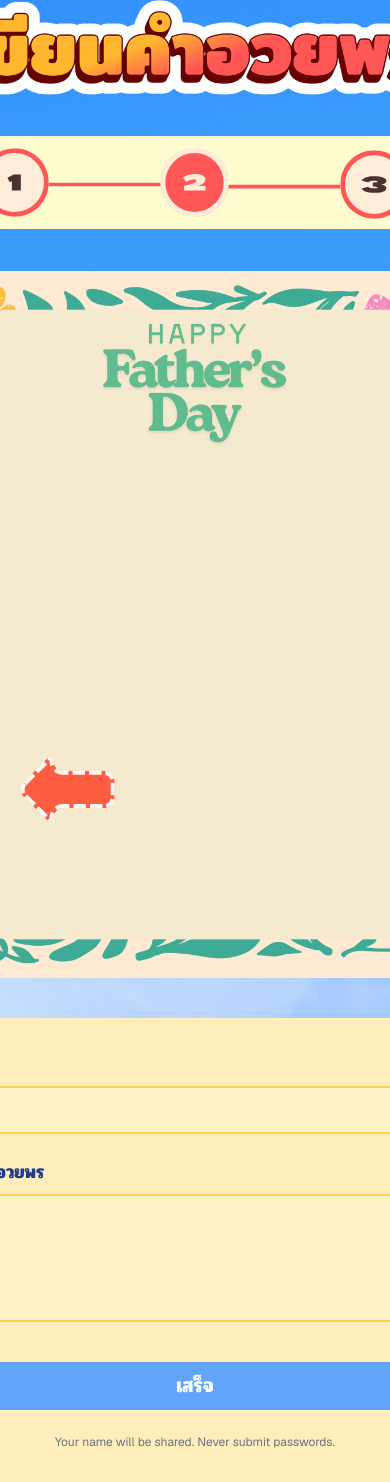
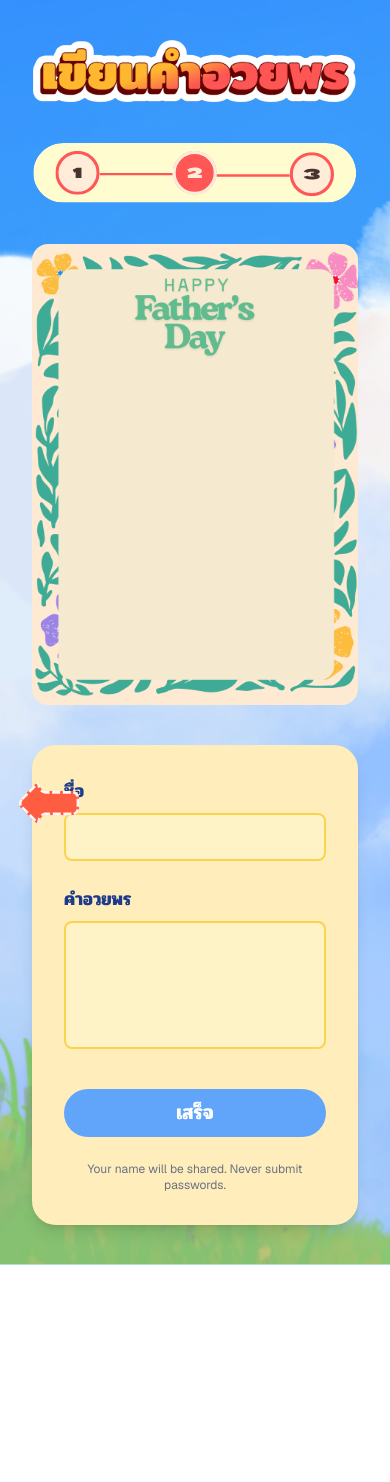
Before and after one commit to PrakasitJ/father-day-card, a Next.js app: page /blessing in a window 390 px wide. After the commit the page ends 1265 px from the top, so only its background shows below. Built offline with nearby package versions, Linux system fonts and the light colour scheme.

Commit message:
feat: update responsive

```diff
--- a/app/blessing/page.tsx
+++ b/app/blessing/page.tsx
@@ -15,7 +15,7 @@ export default function Blessing() {
   const { selectedCardId, senderName, blessingMessage } = useCardStore();
   return (
     <PageLayout>
-      <div className="flex flex-col md:flex-row items-center justify-center gap-40 z-10 relative px-4">
+      <div className="flex flex-col md:flex-row items-center justify-center gap-8 md:gap-40 z-10 relative px-8 pb-10">
         <main className="flex flex-col items-center justify-center gap-10">
           <ChooseCardText />
           <Stepper2 />
--- a/app/card-selection/page.tsx
+++ b/app/card-selection/page.tsx
@@ -8,7 +8,7 @@ import { CuteLeftArrow } from "@/components/common/cute-left-arrow";
 export default function CardSelection() {
   return (
     <PageLayout>
-      <main className="flex flex-col w-full h-full items-center justify-center gap-20 z-10 relative">
+      <main className="flex flex-col w-full h-full items-center justify-center gap-20 z-10 relative px-8 pb-10">
         <ChooseCardText />
         <Stepper1 />
         <CardSelector />
--- a/app/page.tsx
+++ b/app/page.tsx
@@ -18,7 +18,7 @@ export default function Home() {
         quality={100}
       />
       <Butterfly />
-      <main className="flex flex-col w-full h-full items-center justify-center gap-20 z-10 relative">
+      <main className="flex flex-col w-full h-full items-center justify-center gap-20 z-10 relative px-8 pb-10">
         <BanBangkhaeLink />
         <Happyfatherday />
         <InviteText />
--- a/components/blessing/blessing-form.tsx
+++ b/components/blessing/blessing-form.tsx
@@ -32,7 +32,7 @@ export function BlessingForm() {
     };
 
     return (
-        <div className="flex w-[500px] flex-col gap-6 rounded-3xl bg-[#ffeebb] p-8 shadow-lg">
+        <div className="flex w-full max-w-[500px] flex-col gap-6 rounded-3xl bg-[#ffeebb] p-8 shadow-lg">
             <div className="flex flex-col gap-2">
                 <label className="text-lg font-bold text-[#1e3a8a] font-pridi">ชื่อ</label>
                 <input
--- a/components/blessing/choose-card-text.tsx
+++ b/components/blessing/choose-card-text.tsx
@@ -2,6 +2,6 @@ import Image from 'next/image'
 
 export function ChooseCardText() {
     return (
-        <Image src="/blessing.svg" alt="Logo" width={500} height={500} priority />
+        <Image src="/blessing.svg" alt="Logo" width={500} height={500} priority className="w-full max-w-[500px] h-auto pt-10" />
     )
 }
--- a/components/blessing/stepper/stepper-2.tsx
+++ b/components/blessing/stepper/stepper-2.tsx
@@ -2,6 +2,6 @@ import Image from 'next/image'
 
 export function Stepper2() {
     return (
-        <Image src="/stepper/stepper-2.svg" alt="Logo" width={500} height={500} priority />
+        <Image src="/stepper/stepper-2.svg" alt="Logo" width={500} height={500} priority className="w-full max-w-[500px] h-auto" />
     )
 }
--- a/components/card-selection/choose-card-text.tsx
+++ b/components/card-selection/choose-card-text.tsx
@@ -2,6 +2,6 @@ import Image from 'next/image'
 
 export function ChooseCardText() {
     return (
-        <Image src="/select-card-text.svg" alt="Logo" width={500} height={500} priority />
+        <Image src="/select-card-text.svg" alt="Logo" width={500} height={500} priority className="w-full max-w-[500px] h-auto pt-10" />
     )
 }
--- a/components/card-selection/stepper/stepper-1.tsx
+++ b/components/card-selection/stepper/stepper-1.tsx
@@ -2,6 +2,6 @@ import Image from 'next/image'
 
 export function Stepper1() {
     return (
-        <Image src="/stepper/stepper-1.svg" alt="Logo" width={500} height={500} priority />
+        <Image src="/stepper/stepper-1.svg" alt="Logo" width={500} height={500} priority className="w-full max-w-[500px] h-auto" />
     )
 }
--- a/components/common/cute-left-arrow.tsx
+++ b/components/common/cute-left-arrow.tsx
@@ -9,6 +9,7 @@ export function CuteLeftArrow({ width, height, link }: { width: number, height:
                 alt="Cute Left Arrow"
                 width={width}
                 height={height}
+                className="w-16 h-auto md:w-auto"
             />
         </Link>
     );
--- a/components/main-page/happyfatherday.tsx
+++ b/components/main-page/happyfatherday.tsx
@@ -2,6 +2,6 @@ import Image from 'next/image'
 
 export function Happyfatherday() {
     return (
-        <Image src="/happyfatherday-text.svg" alt="Logo" width={500} height={500} priority />
+        <Image src="/happyfatherday-text.svg" alt="Logo" width={500} height={500} priority className="w-full max-w-[500px] h-auto pt-10" />
     )
 }
--- a/components/main-page/start-writing-button.tsx
+++ b/components/main-page/start-writing-button.tsx
@@ -1,5 +1,5 @@
 export function StartWritingButton() {
     return (
-        <a href="/card-selection" className="bg-[#ffb830] text-2xl text-black font-itim px-20 py-6 rounded-full">เริ่มเขียนเลย</a>
+        <a href="/card-selection" className="bg-[#ffb830] text-2xl text-black font-itim px-10 md:px-20 py-6 rounded-full whitespace-nowrap">เริ่มเขียนเลย</a>
     );
 }
```
